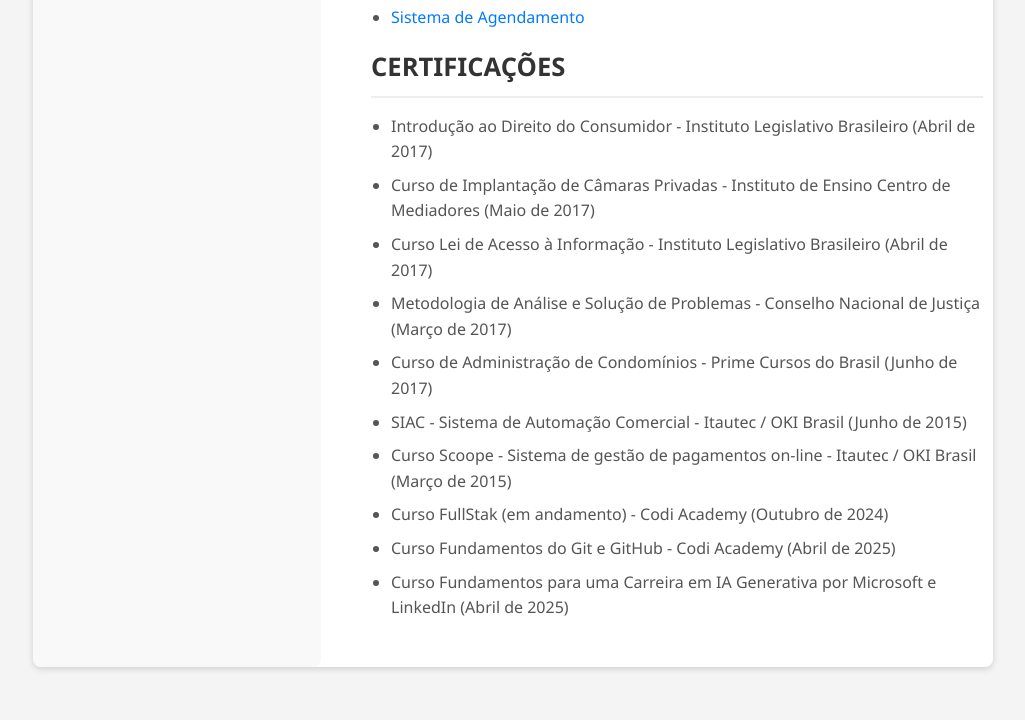
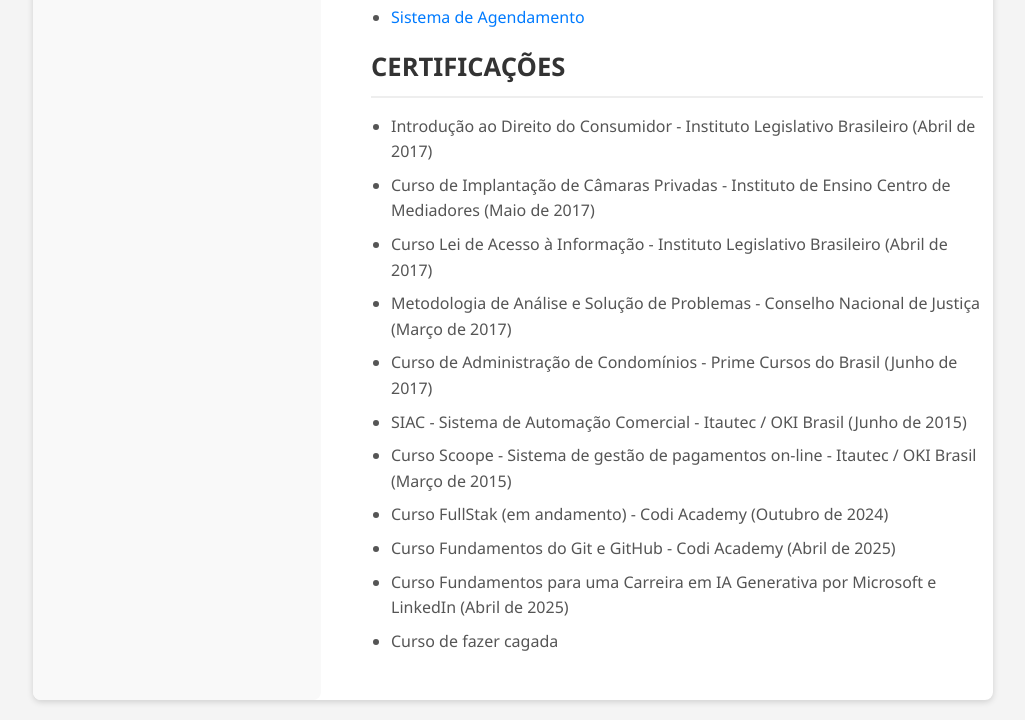
Before and after one commit to Aurijf/meucurriculo, a plain HTML site: page Index.html in a window 1280 px wide. Shown: the part 1077-1797 px from the top of the page, without its empty margins (127-1152 px from the left). Before the commit the page ends 1764 px from the top, so only its background shows below. Drawn offline with Linux system fonts and the light colour scheme.

Commit message:
puts! Cagada!

```diff
--- a/Index.html
+++ b/Index.html
@@ -89,6 +89,7 @@
                     <li>Curso FullStak (em andamento) - Codi Academy (Outubro de 2024)</li>
                     <li>Curso Fundamentos do Git e GitHub - Codi Academy (Abril de 2025)</li>
                     <li>Curso Fundamentos para uma Carreira em IA Generativa por Microsoft e LinkedIn (Abril de 2025)</li>
+                    <li>Curso de fazer cagada</li>
                 </ul>
             </section>
         </div>
```
